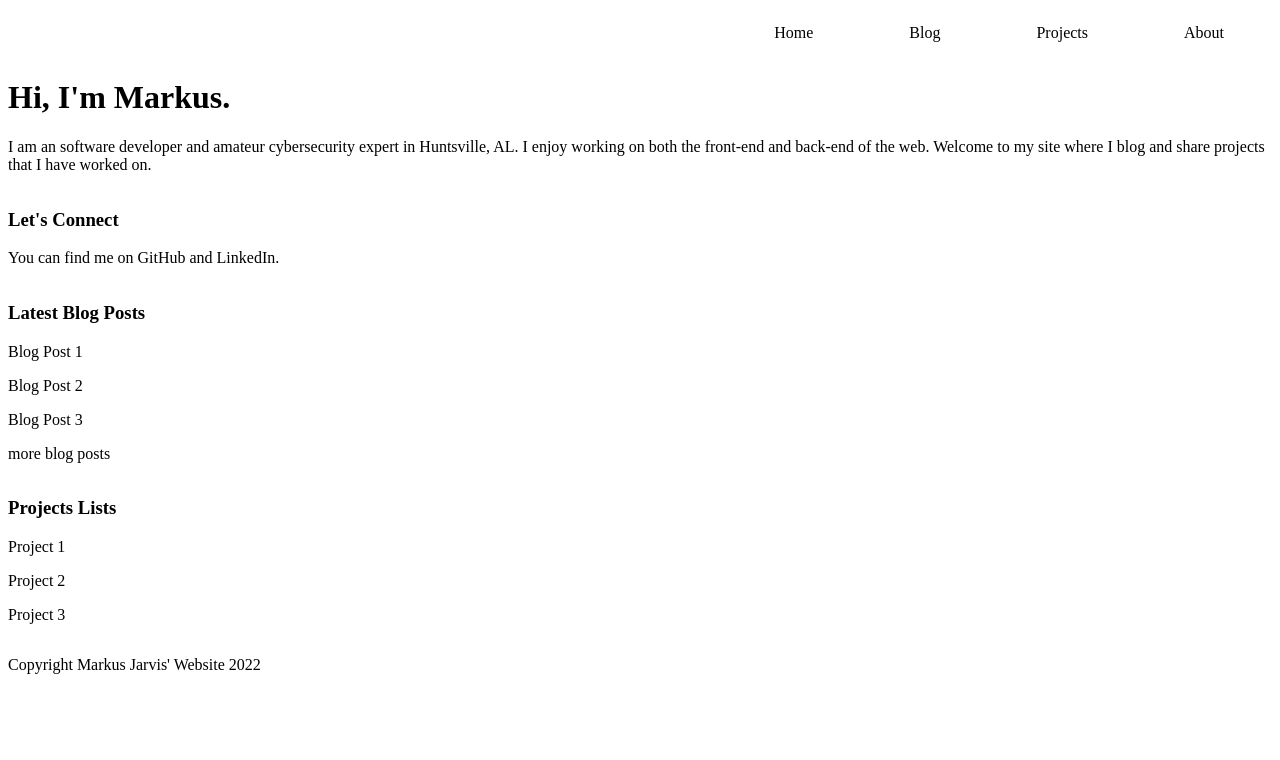
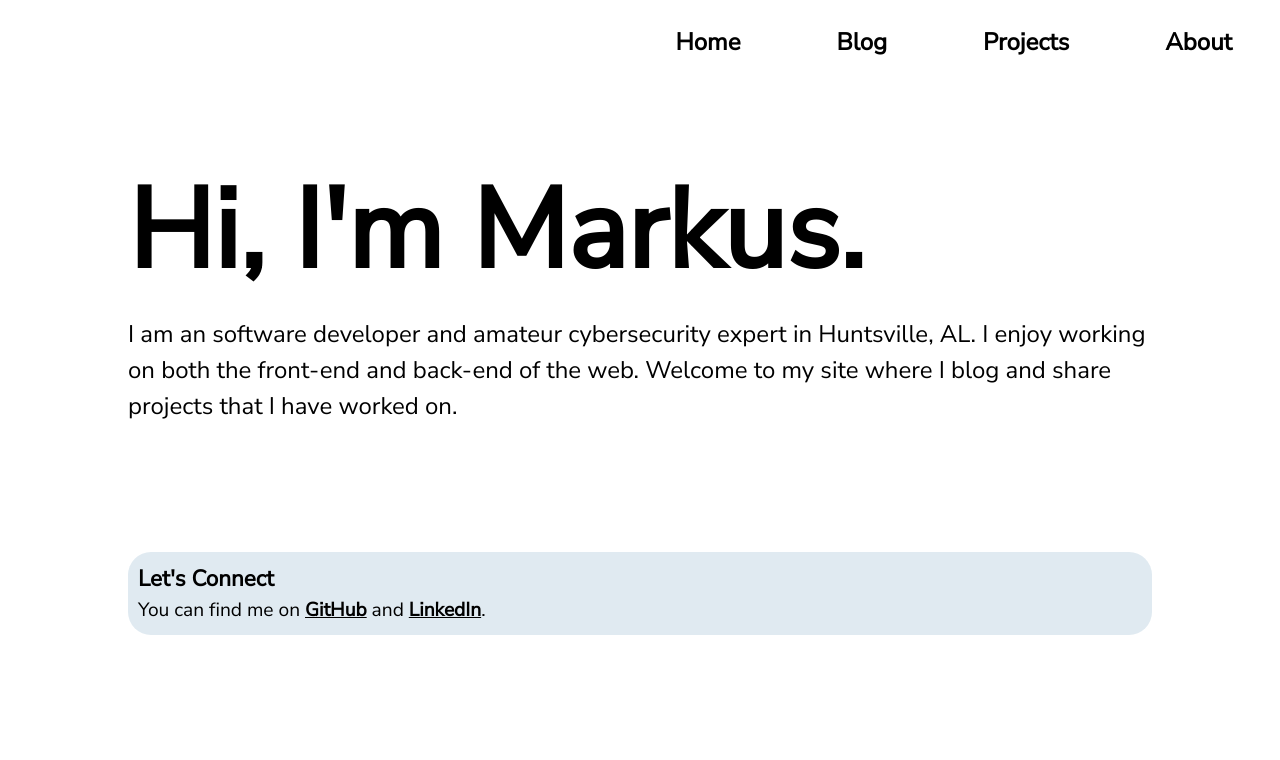
Before and after one commit to mhjarvis/Udacity---Front-end-Web-Development, a plain HTML site: page personal_blog/index.html in a window 1280 px wide. Shown: the top 760 px of the page. Drawn offline with Linux system fonts and the light colour scheme.

Commit message:
Update fonts and layout

```diff
--- a/personal_blog/css/colors.css
+++ b/personal_blog/css/colors.css
@@ -10,3 +10,7 @@
     color: rgb(164, 163, 163);
     text-decoration: underline;
 }
+
+.connect {
+    background-color: rgb(224, 234, 241);
+}
--- a/personal_blog/css/layout.css
+++ b/personal_blog/css/layout.css
@@ -30,25 +30,37 @@
 
 /* ========================== HEADING ========================== */
 .page-heading {
+    display: flex;
+    flex-direction: column;
+    align-items: start;
     grid-area: header;
+    margin: 5% 10%;
 }
 
 /* ========================== CONTACT ========================== */
 .connect {
     grid-area: connect;
+    font-size: 1.2em;
+    margin: 5% 10%;
+    padding: 10px;
 }
 
 /* ========================== POSTS ========================== */
 .previous-posts {
     grid-area: post;
+    margin: 5% 10%;
 }
 
 /* ========================== PROJECTS ========================== */
 .projects {
     grid-area: projects;
+    margin: 5% 10%;
 }
 
 /* ========================== FOOTER ========================== */
 .page-footer {
     grid-area: footer;
+    display: flex;
+    justify-content: center;
+    margin-top: 5%;
 }
--- /dev/null
+++ b/personal_blog/css/reset.css
@@ -0,0 +1,74 @@
+/* Box sizing rules */
+*,
+*::before,
+*::after {
+  box-sizing: border-box;
+}
+
+/* Remove default margin */
+body,
+h1,
+h2,
+h3,
+h4,
+p,
+figure,
+blockquote,
+dl,
+dd {
+  margin: 0;
+}
+
+/* Remove list styles on ul, ol elements with a list role, which suggests default styling will be removed */
+ul[role='list'],
+ol[role='list'] {
+  list-style: none;
+}
+
+/* Set core root defaults */
+html:focus-within {
+  scroll-behavior: smooth;
+}
+
+/* Set core body defaults */
+body {
+  min-height: 100vh;
+  text-rendering: optimizeSpeed;
+  line-height: 1.5;
+}
+
+/* A elements that don't have a class get default styles */
+a:not([class]) {
+  text-decoration-skip-ink: auto;
+}
+
+/* Make images easier to work with */
+img,
+picture {
+  max-width: 100%;
+  display: block;
+}
+
+/* Inherit fonts for inputs and buttons */
+input,
+button,
+textarea,
+select {
+  font: inherit;
+}
+
+/* Remove all animations, transitions and smooth scroll for people that prefer not to see them */
+@media (prefers-reduced-motion: reduce) {
+  html:focus-within {
+   scroll-behavior: auto;
+  }
+
+  *,
+  *::before,
+  *::after {
+    animation-duration: 0.01ms !important;
+    animation-iteration-count: 1 !important;
+    transition-duration: 0.01ms !important;
+    scroll-behavior: auto !important;
+  }
+}
--- a/personal_blog/css/typeography.css
+++ b/personal_blog/css/typeography.css
@@ -0,0 +1,30 @@
+@import url('https://fonts.googleapis.com/css2?family=Nunito+Sans&display=swap');
+
+* {
+    font-family: 'Nunito Sans', sans-serif;
+}
+
+.bold-text {
+    font-weight: bold;
+}
+
+.bold-underline {
+    font-weight: bold;
+    text-decoration: underline;
+}
+
+/* ========================== NAV ========================== */
+
+.page-nav {
+    font-size: 1.5em;
+}
+
+.page-heading h1 {
+    font-size: 7em;
+}
+
+.page-heading p {
+    font-size: 1.5em;
+}
+
+/* ========================== CONNECT ========================== */
--- a/personal_blog/index.html
+++ b/personal_blog/index.html
@@ -14,7 +14,7 @@
             <p>I am an software developer and amateur cybersecurity expert in Huntsville, AL. I enjoy working on both the front-end and back-end of the web. Welcome to my site where I blog and share projects that I have worked on.</p>
         </header>
 
-        <nav class="page-nav">
+        <nav class="page-nav bold-text">
             <ul class="page-nav-list">
                 <li class="page-nav-list-items"><a href="/index.html" class="nav-link">Home</a></li>
                 <li class="page-nav-list-items"><a href="" class="nav-link">Blog</a></li>
@@ -24,8 +24,8 @@
         </nav>
 
         <div class="connect">
-            <h3>Let's Connect</h3>
-            <p>You can find me on GitHub and LinkedIn.</p>
+            <h3 class="bold-text">Let's Connect</h3>
+            <p>You can find me on <a href="https://github/mhjarvis" class="bold-underline">GitHub</a> and <a href="https://www.linkedin.com/in/markusjarvis/" class="bold-underline">LinkedIn</a>.</p>
         </div>
 
         <div class="previous-posts">
--- a/personal_blog/styles.css
+++ b/personal_blog/styles.css
@@ -1,3 +1,32 @@
+@import "/css/reset.css";
 @import "/css/titles.css";
 @import "/css/layout.css";
 @import "/css/colors.css";
+@import "/css/typeography.css";
+
+/* ========================== NAVIGATION ========================== */
+
+
+/* ========================== HEADING ========================== */
+.page-heading {
+
+}
+
+/* ========================== CONTACT ========================== */
+.connect {
+    border-radius: 1.2em;
+
+/* ========================== POSTS ========================== */
+.previous-posts {
+
+}
+
+/* ========================== PROJECTS ========================== */
+.projects {
+
+}
+
+/* ========================== FOOTER ========================== */
+.page-footer {
+
+}
```
